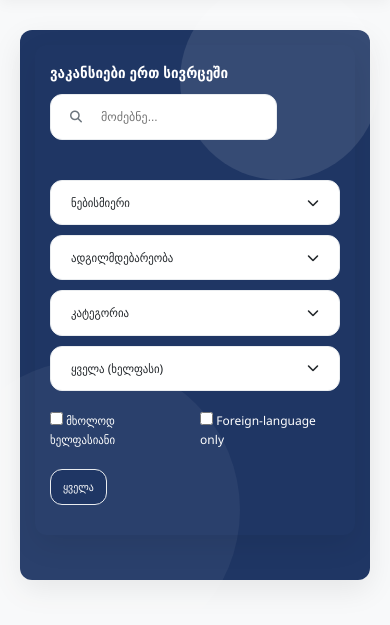
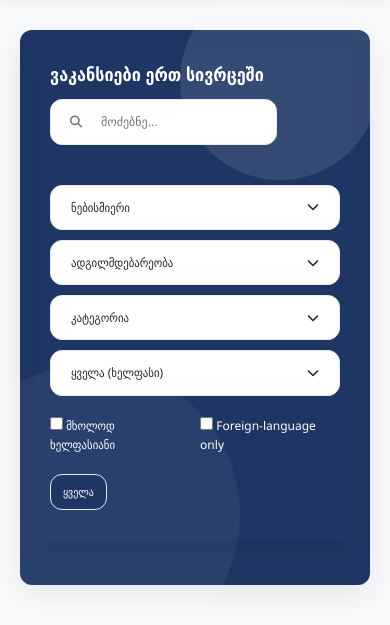
Before and after one commit to HRCP-GEO/HRCP-AWS, a Django app: page / in a window 390 px wide. Shown: the part 65-690 px from the top of the page. Run offline with Django 4.2, Linux system fonts and the light colour scheme; data that the repository does not hold is empty; parts of the project's set-up code (start-up, migrations or seed data) failed here and were passed over; some libraries are stand-ins or nearby versions.

Commit message:
changed font size on text

```diff
--- a/jobs/templates/jobs/home.html
+++ b/jobs/templates/jobs/home.html
@@ -305,7 +305,7 @@
 
                     @media (max-width: 480px) {
                         .search-and-title-container h1 {
-                            font-size: 15px !important;
+                            font-size: 18px !important;
                         }
                         .mimdinare-hidden{
                             display: none;
```
